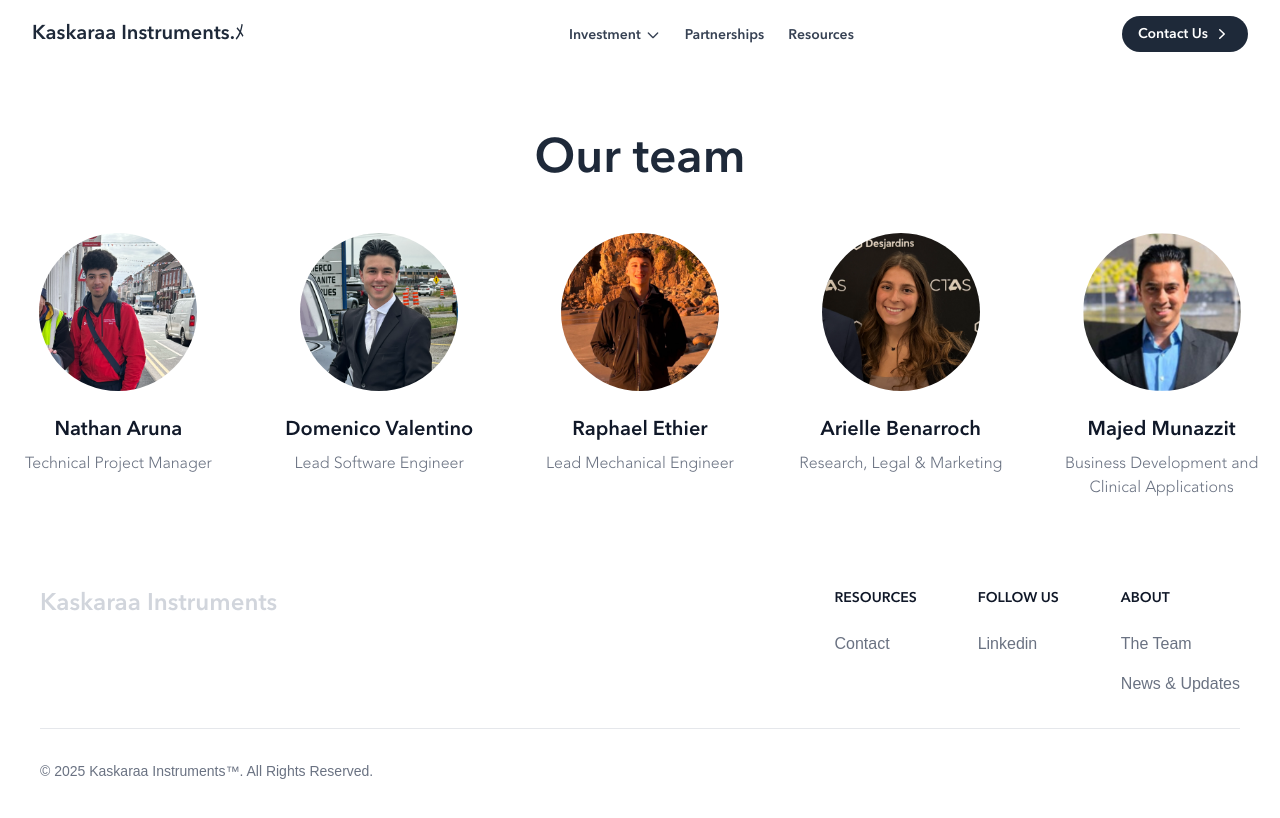
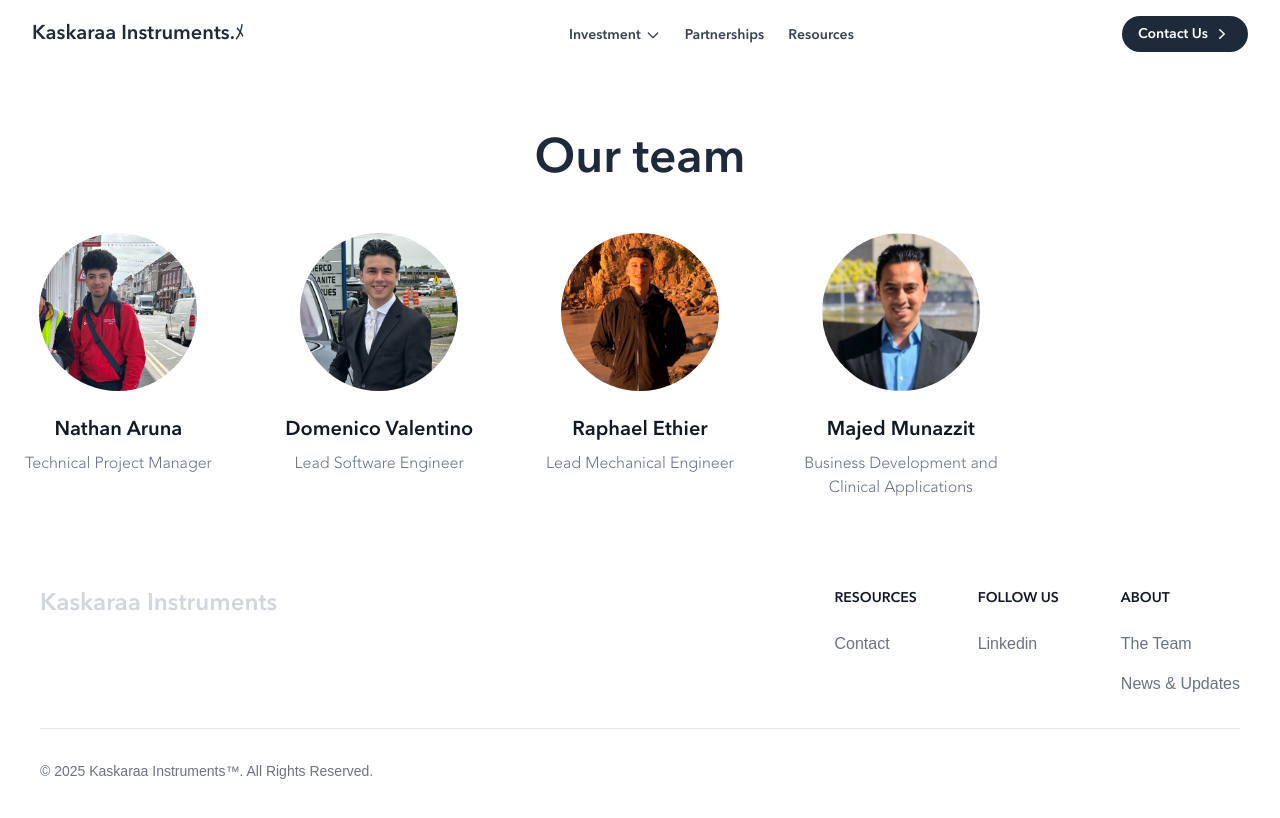
Before and after one commit to kaskaraa/web, a Next.js app: page /about/team in a window 1280 px wide. Shown: the top 818 px of the page. Built offline with nearby package versions, Linux system fonts and the light colour scheme.

Commit message:
Remove Arielle Benarroch from the TeamPage component

```diff
--- a/src/app/about/team/page.tsx
+++ b/src/app/about/team/page.tsx
@@ -73,23 +73,7 @@ const TeamPage = () => {
                   Lead Mechanical Engineer
                 </span>
               </div>
-              <div className="block group md:col-span-2 lg:col-span-1 md:col-start-2 lg:col-start-4">
-                <div className="relative mb-6">
-                  <Image
-                    src="/images/team/Arielle.png"
-                    alt="Arielle Benarroch"
-                    width={160}
-                    height={160}
-                    className="w-40 h-40 rounded-full mx-auto transition-all duration-500 object-cover border border-solid border-transparent group-hover:border-gray-600"
-                  />
-                </div>
-                <h4 className="text-xl font-[Avenir] text-gray-900 mb-2 capitalize text-center transition-all duration-500 group-hover:text-gray-600">
-                  Arielle Benarroch
-                </h4>
-                <span className="font-[Avenirlight] text-gray-500 text-center block transition-all duration-500 group-hover:text-gray-600">
-                  Research, Legal & Marketing
-                </span>
-              </div>
+
               <div className="block group min-[500px]:col-span-2 mx-auto md:col-span-2 lg:col-span-1">
                 <div className="relative mb-6">
                   <Image
```
